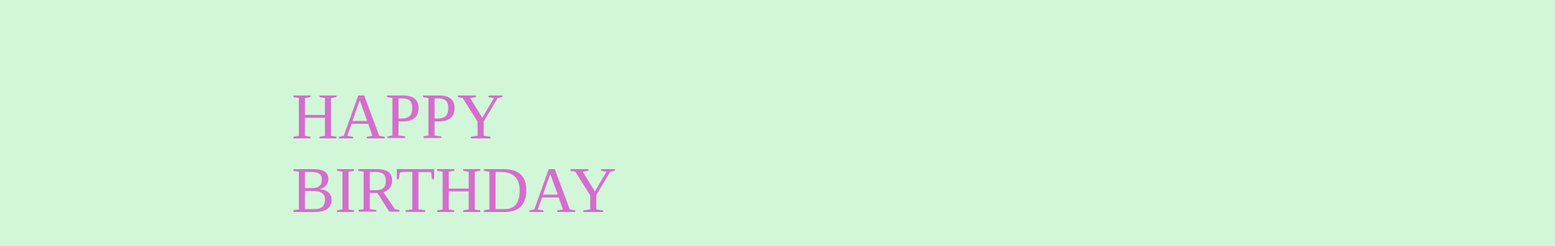
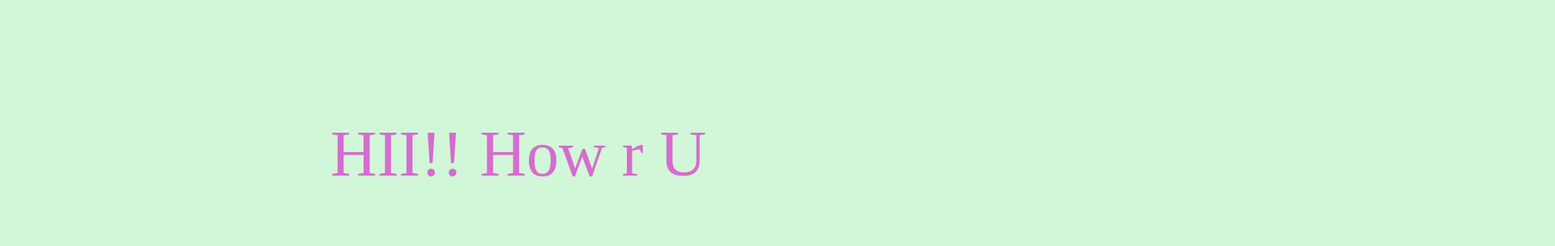
Before and after one commit to susobhansethi/Rain, a plain HTML site: page index.html in a window 1280 px wide. Shown: the part 210-514 px from the top of the page at 81% size, 1920 px wide, since content can reach past the window. Drawn offline with Linux system fonts and the light colour scheme.

Commit message:
Update index.html

```diff
--- a/index.html
+++ b/index.html
@@ -8,13 +8,13 @@
 </head>
 <body>
   <!-- Full-screen Birthday Message -->
-  <div id="birthdayMessage" class="birthday-message">HAPPY BIRTHDAY</div>
+  <div id="birthdayMessage" class="birthday-message">HII!! How r U</div>
 
   <!-- Container for chocolates -->
-  <div class="chocolate-container"></div>
+<!--   <div class="chocolate-container"></div> -->
 
   <!-- Canvas for fireworks -->
-  <canvas id="fireworksCanvas"></canvas>
+<!--   <canvas id="fireworksCanvas"></canvas> -->
 
   <script src="script.js"></script>
 </body>
```
